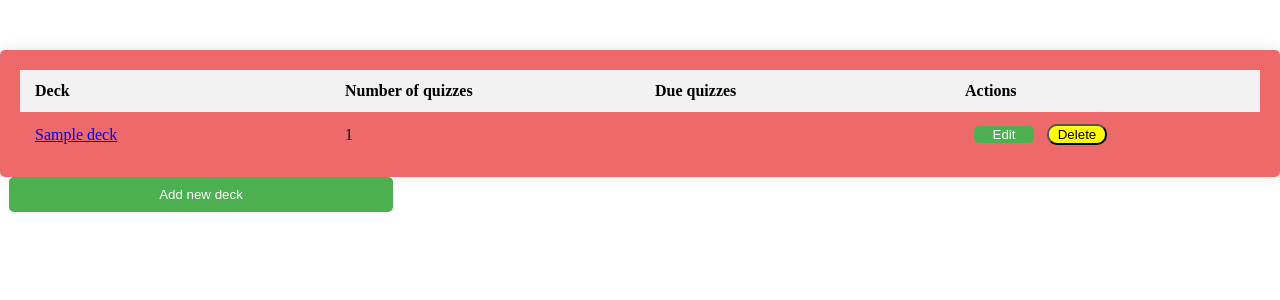
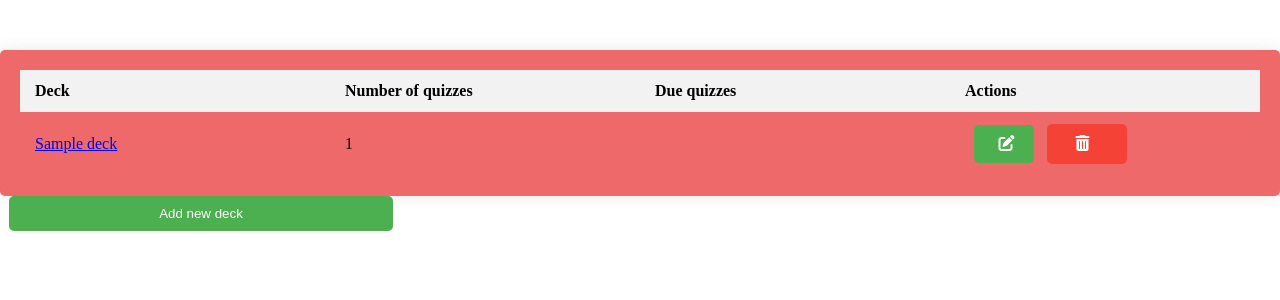
Before and after one commit to samuelkanyingi/quiz_web_app, a Flask app: page /decks in a window 1280 px wide. Shown: the part 62-362 px from the top of the page. Run offline with Flask 3, Linux system fonts and the light colour scheme; tables that the repository leaves empty hold one stand-in row (values such as "Sample post").

Commit message:
style(buttons): add Font Awesome to Edit and Delete buttons
- Replaced text buttons with Font Awesome edit and delete icons
- Added padding, margin and color to edit and delete buttons

No functional changes

```diff
--- a/templates/home.html
+++ b/templates/home.html
@@ -4,6 +4,7 @@
     <meta charset="UTF-8">
     <meta name="viewport" content="width=device-width, initial-scale=1.0">
     <!-- <script src="{{ url_for('static', filename='main.js') }}"></script> -->
+    <link rel="stylesheet" href="https://cdnjs.cloudflare.com/ajax/libs/font-awesome/6.0.0-beta3/css/all.min.css">
     <title>Quiz Table</title>
     <style>
         body {
@@ -251,6 +252,25 @@ button a{
         color: white;
         border: none;
         border-radius: 5px;
+        padding: 10px 15px;
+        font-size: 16px;
+        padding-left: 20px;
+    }
+    .edit-btn:hover {
+        background-color: #45a049;
+    }
+    .delete-btn {
+        background-color: #f44336;
+        color: white;
+        border: none;
+        border-radius: 5px;
+        padding-right: 15px;
+        font-size: 16px;
+        width: 80px;
+        height: 40px;
+    }
+    .delete-btn:hover {
+        background-color: #c62828;
     }
 
 
@@ -318,14 +338,18 @@ button a{
                 <td>{{ deck.due_quiz_count }}</td>
                 <td>
                     <!-- <button>Edit</button> -->
-                    <button class="edit-btn" data-deck-id="{{ deck.id }}" data-deck-title="{{ deck.title }}">Edit</button>
+                    <button class="edit-btn" data-deck-id="{{ deck.id }}" data-deck-title="{{ deck.title }}">
+                        <i class="fas fa-edit"></i>
+                    </button>
                         <!-- <button> Delete</button> -->
                         <!-- <button class="delete-btn" data-deck-id="{{ deck.id }}">Delete</button> -->
                         <!-- <a href="{{ url_for('delete_deck', deck_id=deck.id) }}" onclick="return confirm('Are you sure you want to delete this deck?')">Delete</a> -->
                         <form id="quizForm" action="{{ url_for('delete_deck', deck_id=deck.id) }}" method="post" style="display:inline;">
 
                             <!--delete button-->
-                            <button type="submit" id="delete-deck-btn" class="delete-btn" data-deck-id="{{ deck.id }}">Delete</button>
+                            <button type="submit" id="delete-deck-btn" class="delete-btn" data-deck-id="{{ deck.id }}">
+                                <i class="fas fa-trash-alt"></i>
+                            </button>
 
                         </form>
                     </td>
```
